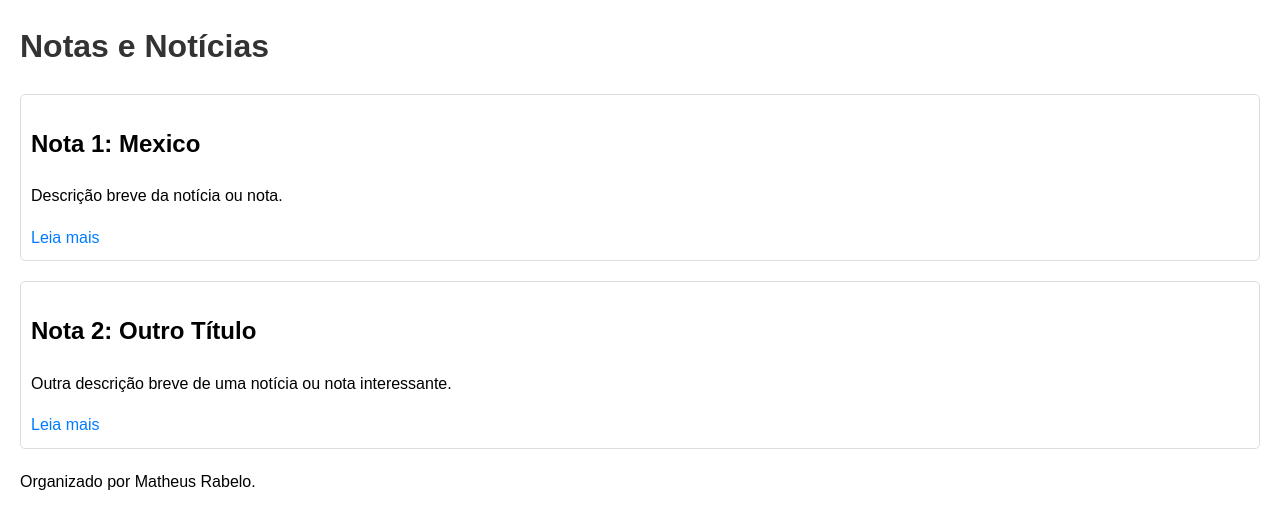
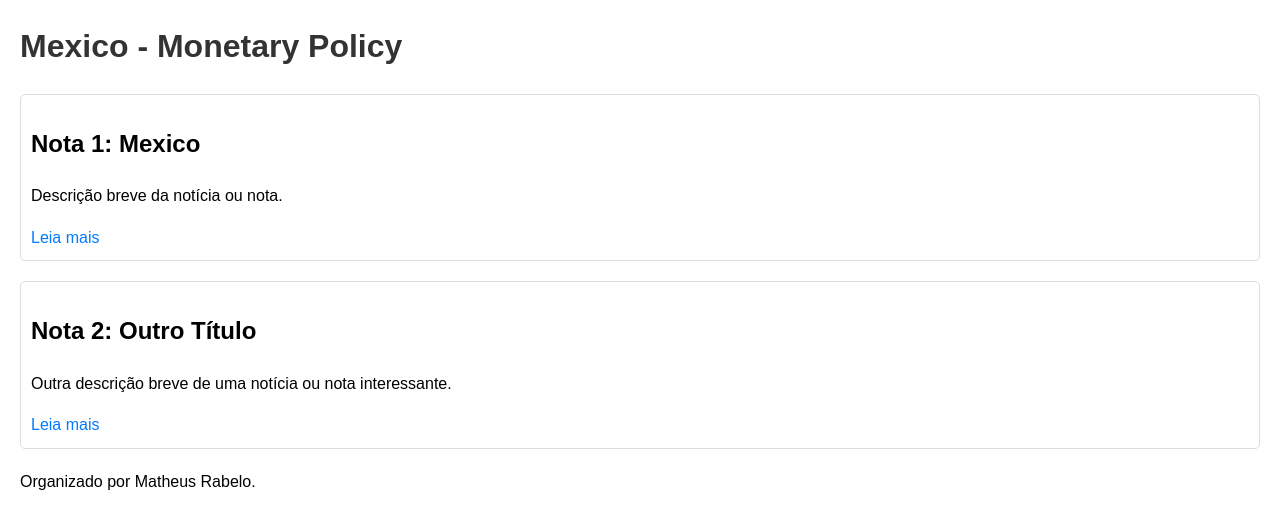
Before and after one commit to jgpems/Mexico---Monetary-Policy, a plain HTML site: page index.html in a window 1280 px wide. Drawn offline with Linux system fonts and the light colour scheme.

Commit message:
Update index.html

```diff
--- a/index.html
+++ b/index.html
@@ -3,7 +3,7 @@
 <head>
     <meta charset="UTF-8">
     <meta name="viewport" content="width=device-width, initial-scale=1.0">
-    <title>Notas e Notícias</title>
+    <title>Mexico - Monetary Policy</title>
     <style>
         body { font-family: Arial, sans-serif; margin: 20px; line-height: 1.6; }
         h1 { color: #333; }
@@ -12,7 +12,7 @@
     </style>
 </head>
 <body>
-    <h1>Notas e Notícias</h1>
+    <h1>Mexico - Monetary Policy</h1>
 
     <div class="note">
         <h2>Nota 1: Mexico</h2>
```
